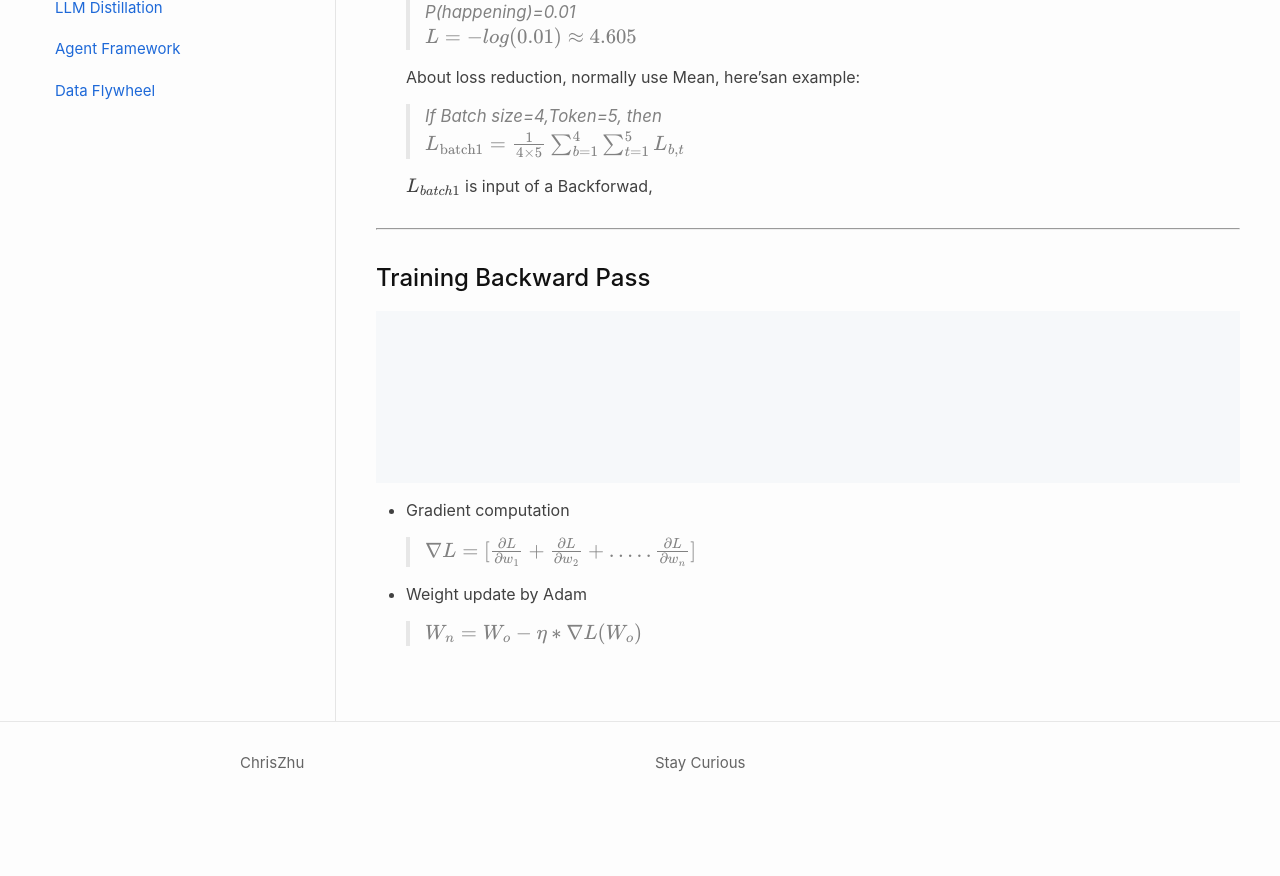
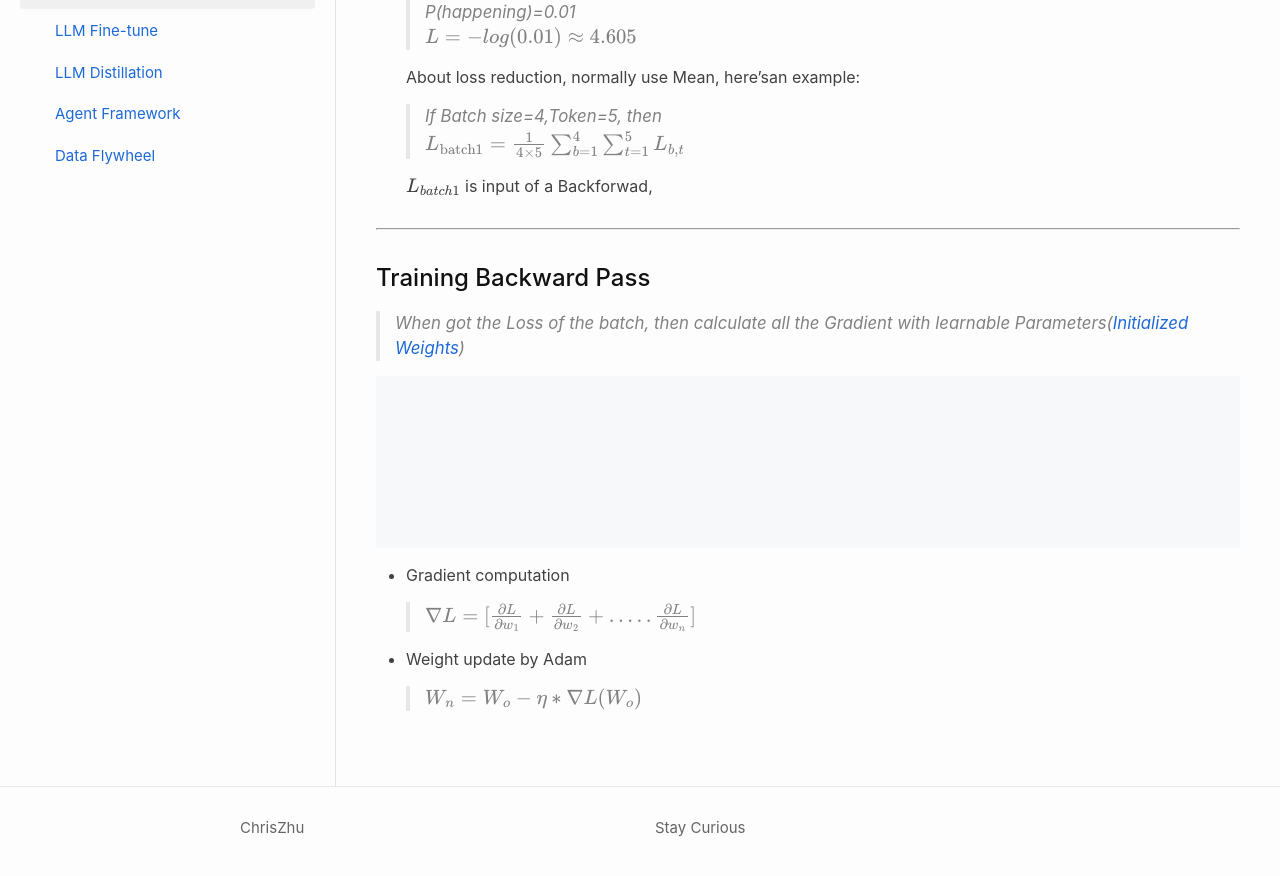
Before and after one commit to ChrisZhu2050/chriszhu2050.github.io, a Jekyll site: the page built from index.md, in a window 1280 px wide and 900 px high, scrolled down 20619 px. Shown: the top 876 px of the window. Built offline with Jekyll 4.4.1, drawn with Linux system fonts in a browser that asks for light colours; nearby versions of some CDN libraries; formulas are drawn with MathJax 3; before the commit the page ends 21453 px from its top, so only the background shows below that.

Commit message:
Update index.md

````diff
--- a/index.md
+++ b/index.md
@@ -1097,7 +1097,7 @@ graph LR
 
 ***
 ## Training Backward Pass
-
+> When got the Loss of the batch, then calculate all the Gradient with learnable Parameters([Initialized Weights](#weights-initialization))
 
   ```mermaid
         block
````
